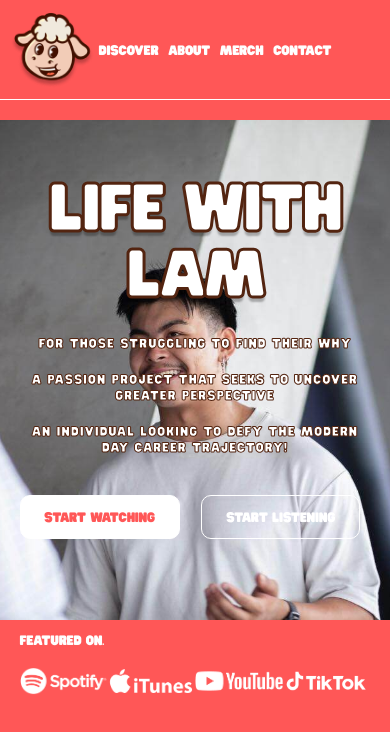
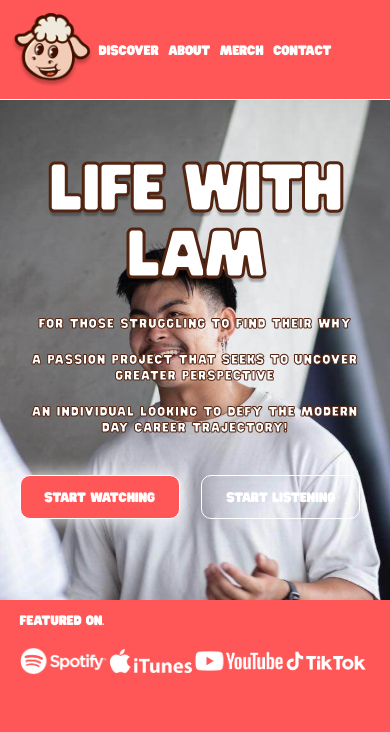
Before and after one commit to CrazyBuff/lifewithlam, a Next.js app: page / in a window 390 px wide. In both pictures the pointer is over the element "start watching". Shown: the top 732 px of the page. Built offline with nearby package versions, Linux system fonts and the light colour scheme.

Commit message:
almost completed home page

```diff
--- a/src/app/contact/contact.css
+++ b/src/app/contact/contact.css
@@ -55,7 +55,7 @@
     height: 50px;
     border-radius: 25px;
     padding: 0 30px;
-
+    resize: none;
     display: block;
     width:180%;
     font-family: 'Montserrat', sans-serif;
--- a/src/app/home.css
+++ b/src/app/home.css
@@ -1,5 +1,3 @@
-
-
 .home-body {
     width: 100%;
     min-height: calc(100vh - 100px);
@@ -95,17 +93,33 @@
 .hero-btn-1 {
     color:#ff5757;
     background-color: white;
+
+}
+
+.hero-btn-1:hover {
+    color: white;
+    background-color: #ff5757;
+    cursor: pointer;
+    box-shadow: 0 0 20px white;
 }
 
 .hero-btn-2 {
     color: white;
 }
 
+.hero-btn-2:hover {
+    color: #ff5757;
+    background-color: white;
+    cursor: pointer;
+    box-shadow: 0 0 20px white;
+
+}
+
 .home-platforms-display {
     width: 90%;
-    margin: 0 auto;
-    margin-top: 3%;
+    margin: 3% auto;
     max-width: 1400px;
+
 }
 
 .platforms-display-title {
@@ -130,6 +144,7 @@
 .platform-logo-image {
     object-fit: contain;
 }
+
 
 
 @media (max-width: 1100px) {
@@ -158,6 +173,7 @@
 
     .hero-container {
         overflow: hidden;
+        margin-top: 0;
     }
 
     .hero-content-title {
```
Also changed, not shown: src/app/contact/page.js (+3 -17 lines).
